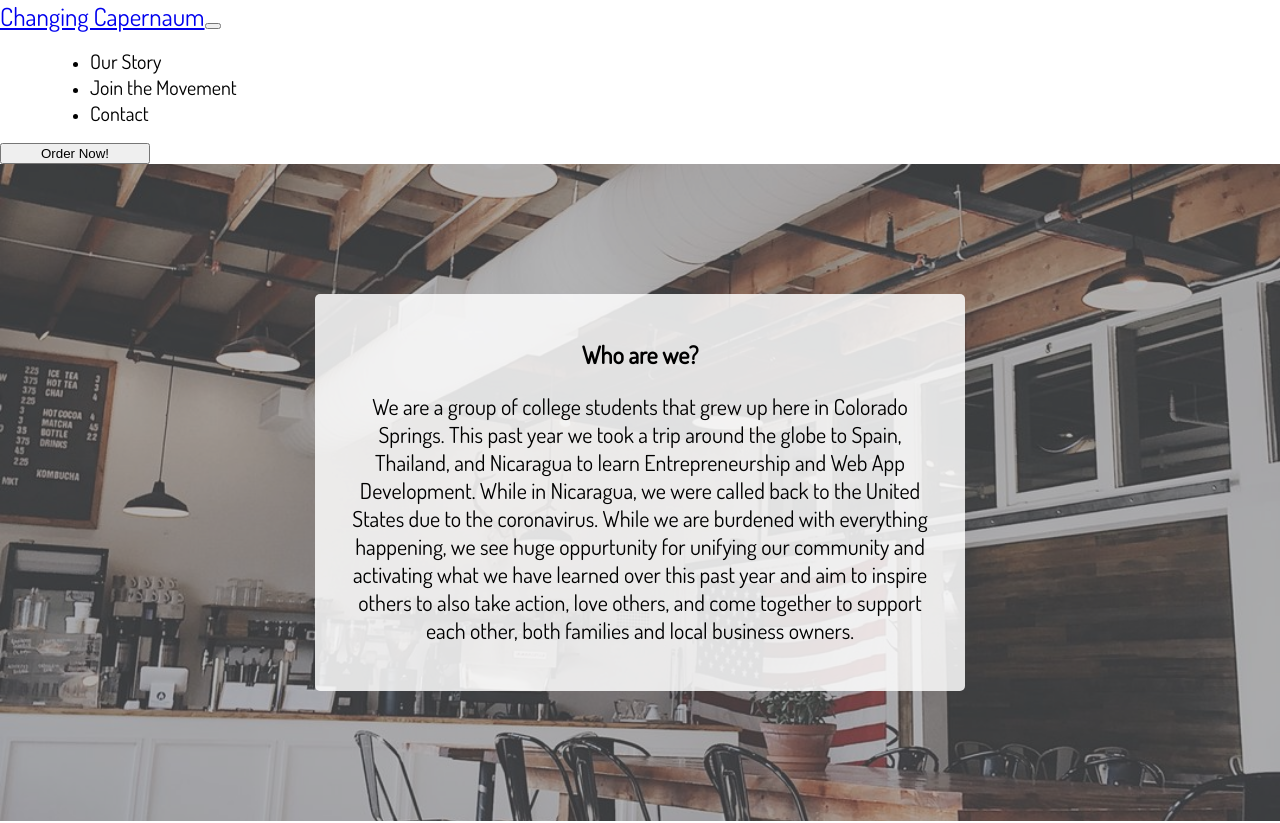
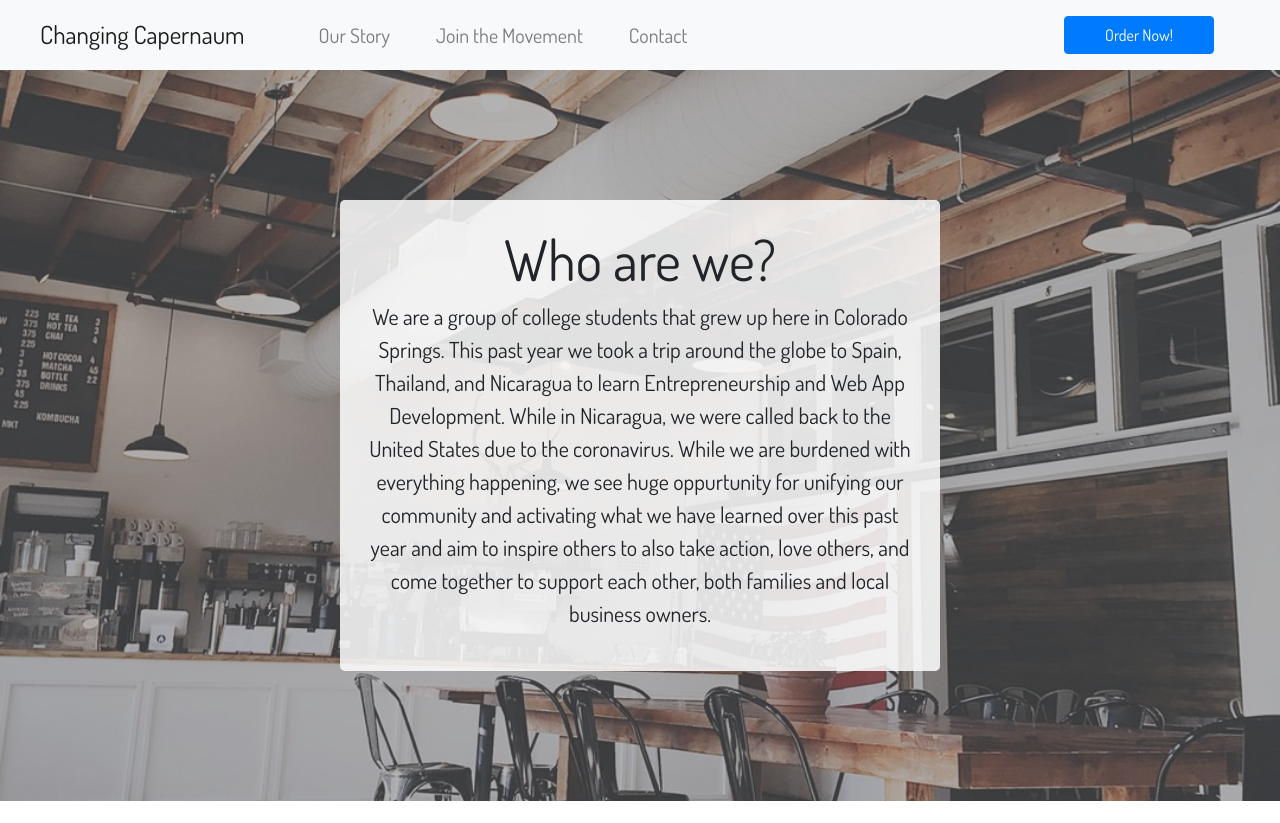
Before and after one commit to jacobhoekert/changing-capernaum, a Next.js app: page /story in a window 1280 px wide. Shown: the top 823 px of the page. Built offline with nearby package versions, Linux system fonts and the light colour scheme.

Commit message:
moved global css to _app.js

```diff
--- /dev/null
+++ b/pages/_app.js
@@ -0,0 +1,8 @@
+import React from 'react'
+
+import 'bootstrap/dist/css/bootstrap.min.css';
+import "react-vertical-timeline-component/style.min.css";
+
+export default function MyApp({ Component, pageProps }) {
+  return <Component {...pageProps} />
+}
--- a/pages/index.js
+++ b/pages/index.js
@@ -8,7 +8,6 @@ import SanitationSection from "../components/index/SanitationSection";
 import GiftSection from "../components/index/GiftSection";
 import AnythingSection from "../components/index/AnythingSection";
 import Footer from "../components/Footer";
-import 'bootstrap/dist/css/bootstrap.min.css';
 import '../styles/global.scss';
 import '@fortawesome/fontawesome-svg-core/styles.css';
 import { config } from '@fortawesome/fontawesome-svg-core';
--- a/pages/story.js
+++ b/pages/story.js
@@ -7,7 +7,6 @@ import TimelineSection from "../components/story/TimelineSection";
 import Footer from "../components/Footer";
 import '@fortawesome/fontawesome-svg-core/styles.css';
 import { config } from '@fortawesome/fontawesome-svg-core';
-import "react-vertical-timeline-component/style.min.css";
 
 
 const Story = () => {
```
